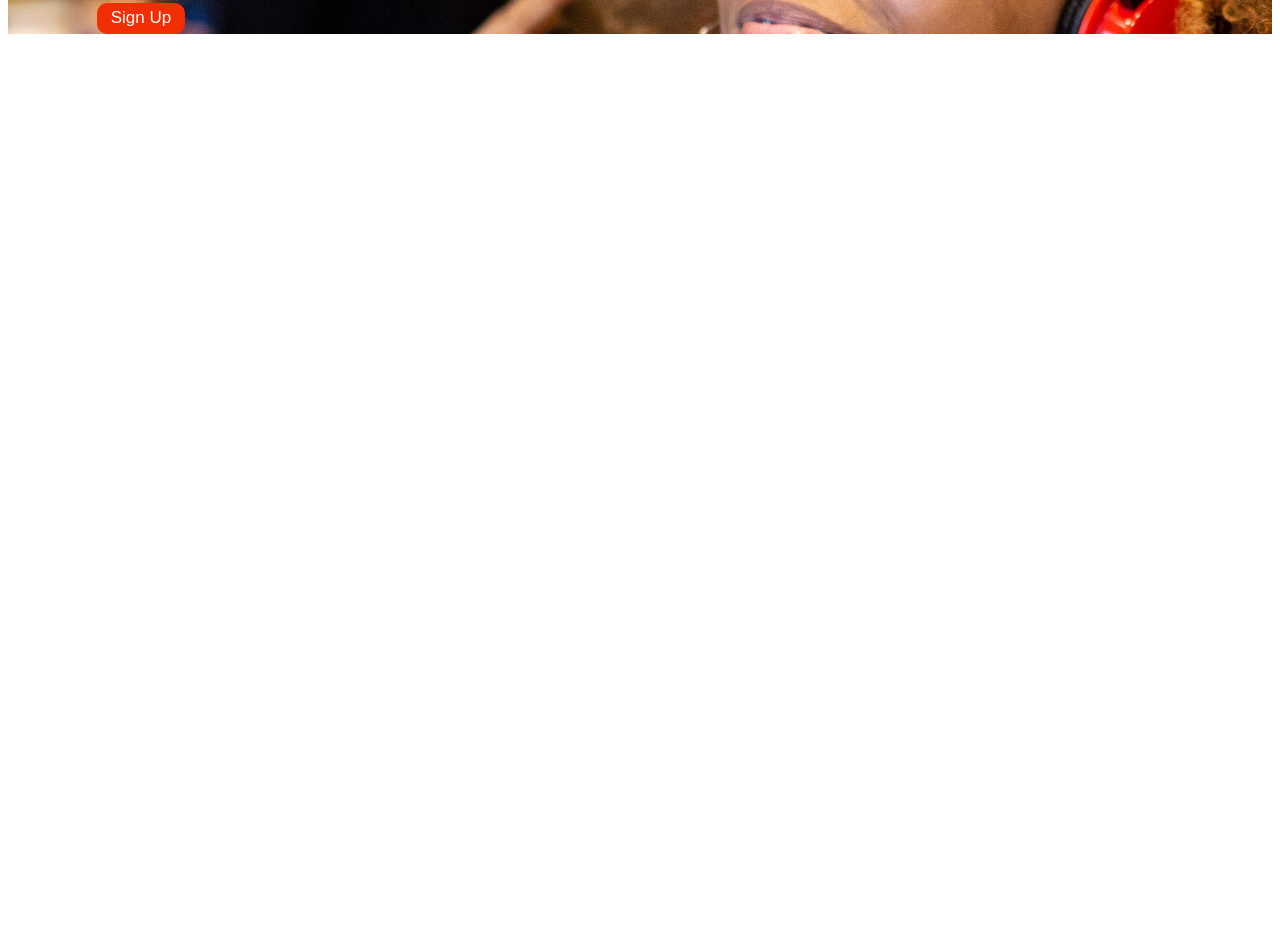
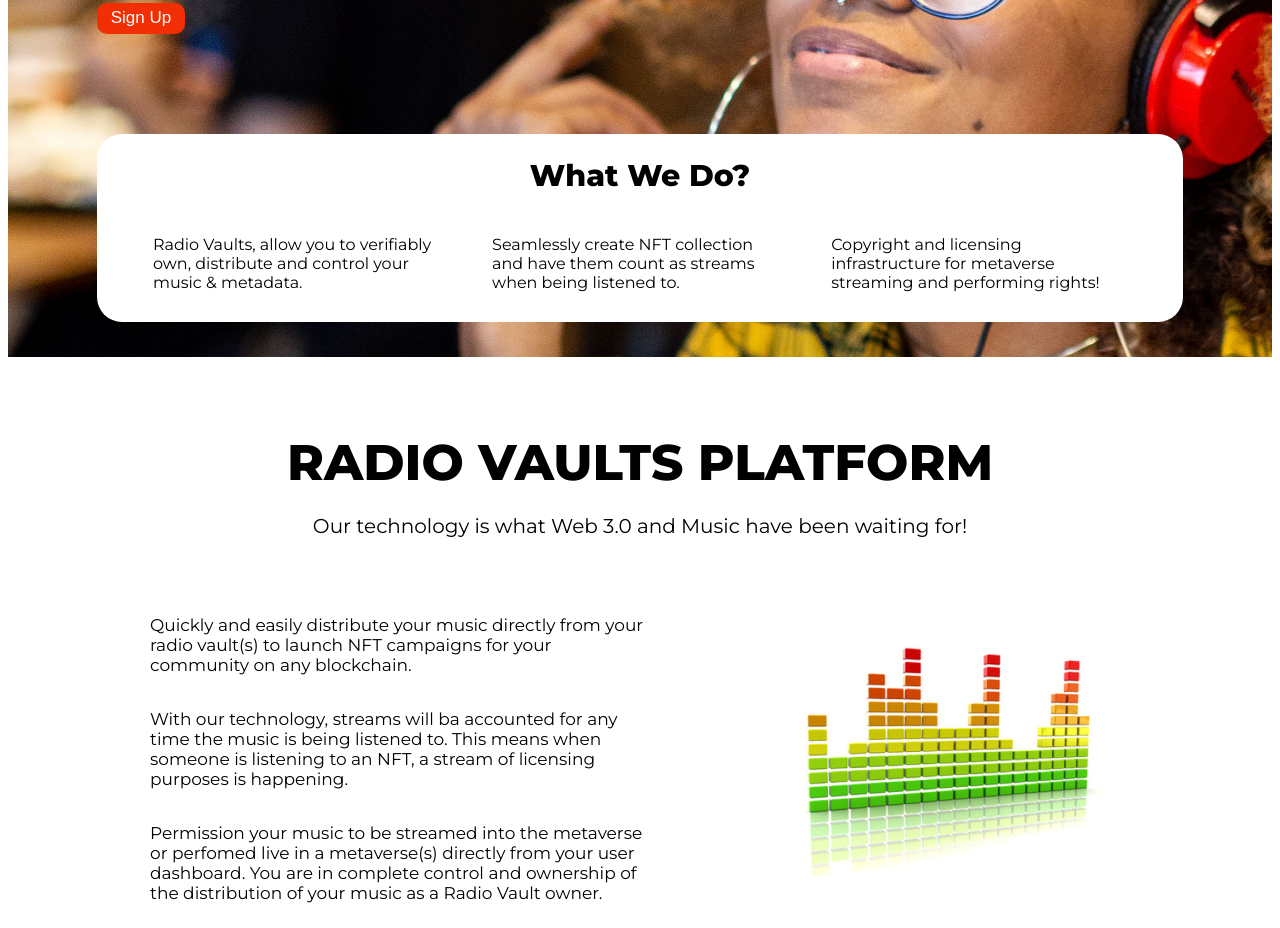
Before and after one commit to Emmaibe/RadioVault, a plain HTML site: page radioVault.html in a window 1280 px wide. Shown: the part 487-1415 px from the top of the page. Before the commit the page ends 800 px from the top, so only its background shows below. Drawn offline with Linux system fonts and the light colour scheme.

Commit message:
update on section 2

```diff
--- a/radioVault.css
+++ b/radioVault.css
@@ -1,10 +1,14 @@
 @import url("https://fonts.googleapis.com/css2?family=Amatic+SC:wght@700&family=Montserrat:ital,wght@0,200;0,400;0,800;0,900;1,900&display=swap");
+html {
+  --font: "Montserrat", sans-serif;
+}
 main {
   max-width: 1440px;
   margin: auto;
 }
 .mainCont {
   padding-top: 50px;
+  padding-bottom: 35px;
   background: url(pexels-jorge-fakhouri-filho-2701570.jpg);
   background-size: cover;
   background-repeat: no-repeat;
@@ -73,3 +77,55 @@ nav {
   padding: 5px 0px;
   margin-top: 40px;
 }
+.article1Footer {
+  background-color: white;
+  max-width: 1086px;
+  margin: auto;
+  border-radius: 25px;
+  height: 188px;
+  margin-top: 100px;
+  font-family: var(--font);
+}
+.article1Footer h2 {
+  font-size: 30px;
+  line-height: 36.57px;
+  text-align: center;
+  padding-top: 1.5rem;
+}
+.article1FooterGrid {
+  display: grid;
+  grid-template-columns: 1fr 1fr 1fr;
+  gap: 2.7rem;
+  padding: 0rem 3.5rem 2rem 3.5rem;
+}
+.section2 {
+  font-family: var(--font);
+  max-width: 980px;
+  margin: auto;
+}
+.section2 header {
+  text-align: center;
+  padding-top: 35px;
+  font-size: 20px;
+}
+.section2 header h1 {
+  font-size: 50px;
+  font-weight: 700;
+  line-height: 60.95px;
+  margin-bottom: 10px;
+}
+.section2Article {
+  display: flex;
+  gap: 120px;
+  align-items: center;
+  margin-top: 60px;
+}
+.section2ArticleDiv {
+  display: flex;
+  flex-direction: column;
+  font-size: 17px;
+}
+.section2 img {
+  width: 362px;
+  height: 238px;
+}
--- a/radioVault.html
+++ b/radioVault.html
@@ -37,7 +37,55 @@
             </section>
           </div>
         </article>
+        <article class="article1Footer">
+          <header>
+            <h2>What We Do?</h2>
+          </header>
+          <div class="article1FooterGrid">
+            <p>
+              Radio Vaults, allow you to verifiably own, distribute and control
+              your music & metadata.
+            </p>
+            <p>
+              Seamlessly create NFT collection and have them count as streams
+              when being listened to.
+            </p>
+            <p>
+              Copyright and licensing infrastructure for metaverse streaming and
+              performing rights!
+            </p>
+          </div>
+        </article>
       </div>
+      <section class="section2">
+        <header>
+          <h1>RADIO VAULTS PLATFORM</h1>
+          <p>Our technology is what Web 3.0 and Music have been waiting for!</p>
+        </header>
+        <article class="section2Article">
+          <div class="section2ArticleDiv">
+            <p>
+              Quickly and easily distribute your music directly from your radio
+              vault(s) to launch NFT campaigns for your community on any
+              blockchain.
+            </p>
+            <p>
+              With our technology, streams will ba accounted for any time the
+              music is being listened to. This means when someone is listening
+              to an NFT, a stream of licensing purposes is happening.
+            </p>
+            <p>
+              Permission your music to be streamed into the metaverse or
+              perfomed live in a metaverse(s) directly from your user dashboard.
+              You are in complete control and ownership of the distribution of
+              your music as a Radio Vault owner.
+            </p>
+          </div>
+          <div class="section2Fig">
+            <img src="Screenshot (49).png" alt="stockchart" />
+          </div>
+        </article>
+      </section>
     </main>
   </body>
 </html>
```
Also changed, not shown: Screenshot (49).png (added).
